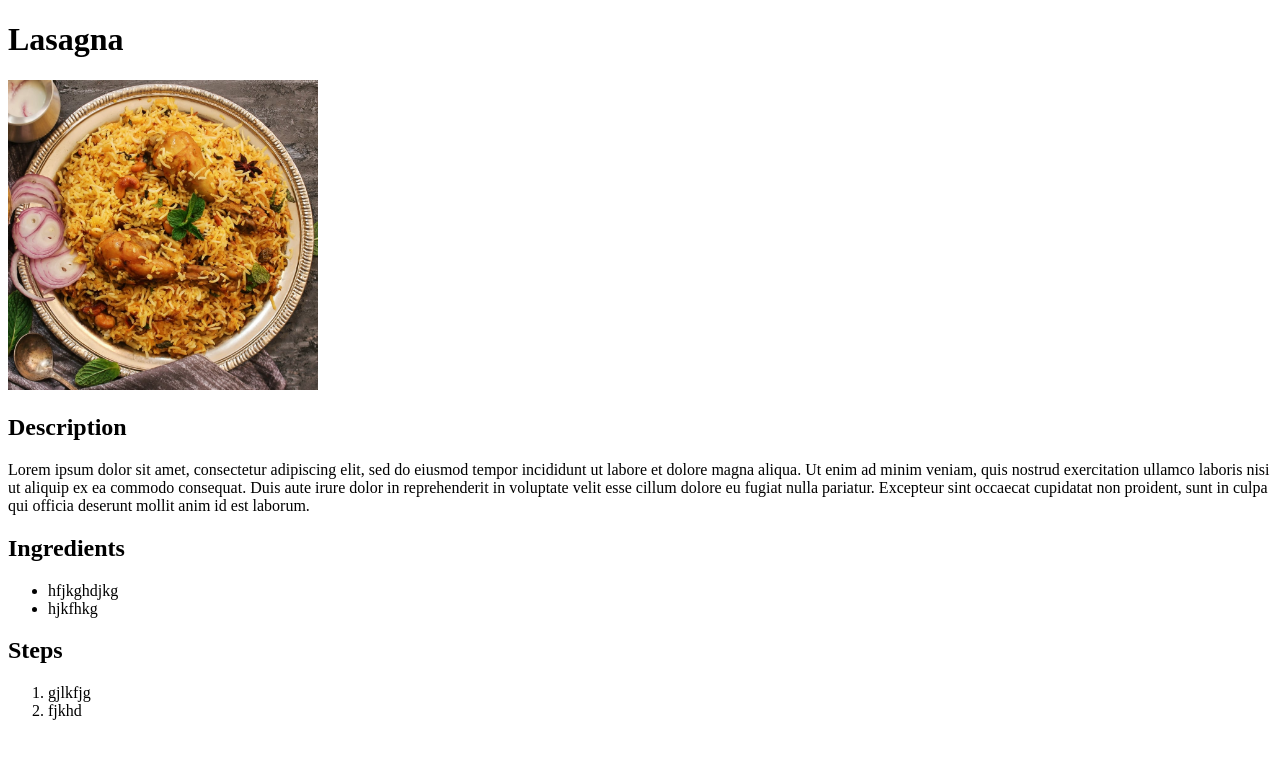
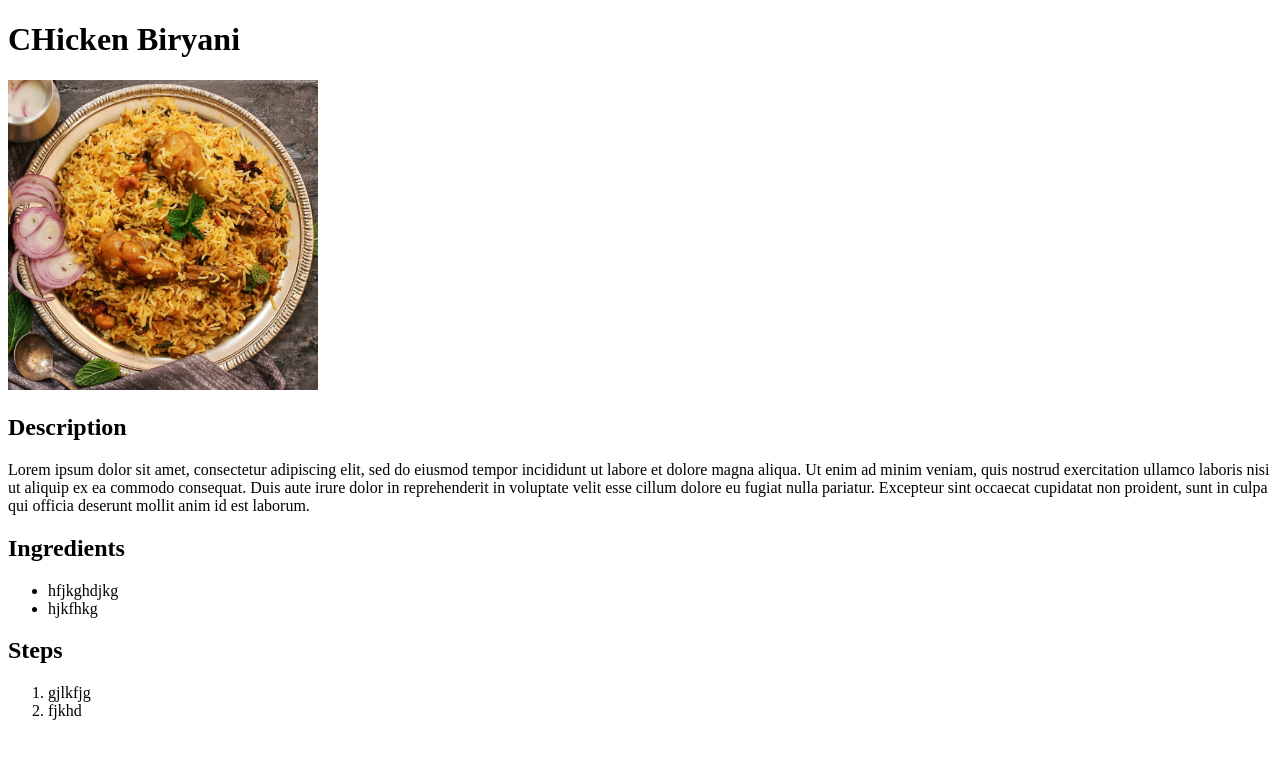
Before and after one commit to saumyasaxenaa/odin-recipes, a plain HTML site: page recipes/biryani.html in a window 1280 px wide. Drawn offline with Linux system fonts and the light colour scheme.

Commit message:
Fixing Title of the biryani

```diff
--- a/recipes/biryani.html
+++ b/recipes/biryani.html
@@ -6,7 +6,7 @@
     <title>Chicken Biryani</title>
   </head>
   <body>
-    <h1>Lasagna</h1>
+    <h1>CHicken Biryani</h1>
     <img src="../images/biryani.jpeg" height="310" width="310" />
     <h2>Description</h2>
     <p>
```
